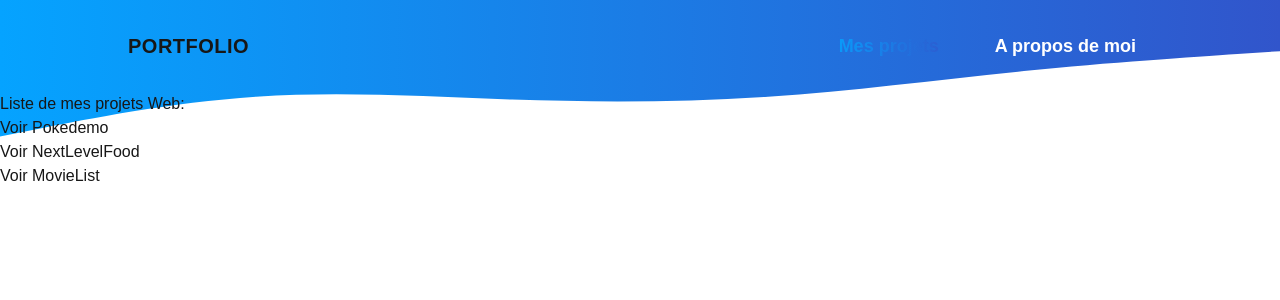
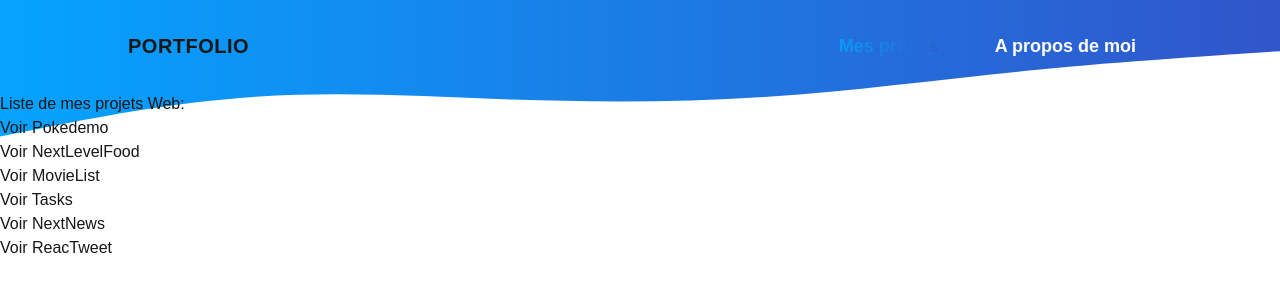
Before and after one commit to evanchr/Portfolio, a Next.js app: page /projets in a window 1280 px wide. Shown: the top 300 px of the page. Built offline with nearby package versions, Linux system fonts and the light colour scheme.

Commit message:
add all projects

```diff
--- a/src/app/projets/page.tsx
+++ b/src/app/projets/page.tsx
@@ -20,6 +20,21 @@ export default function ProjetsPage() {
             Voir MovieList
           </Link>
         </li>
+        <li>
+          <Link href="https://tasks.evancharrier.fr" target="_blank">
+            Voir Tasks
+          </Link>
+        </li>
+        <li>
+          <Link href="https://next-news.evancharrier.fr" target="_blank">
+            Voir NextNews
+          </Link>
+        </li>
+        <li>
+          <Link href="https://reactweet.evancharrier.fr" target="_blank">
+            Voir ReacTweet
+          </Link>
+        </li>
       </ul>
     </div>
   );
```
